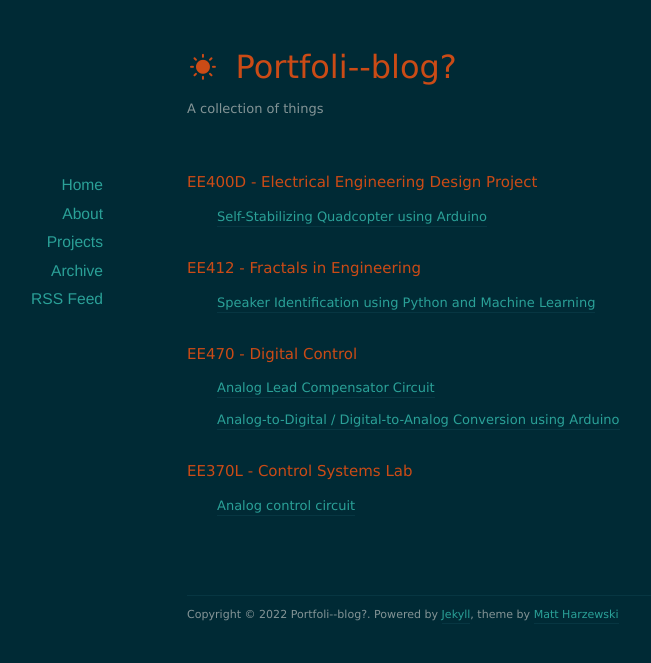
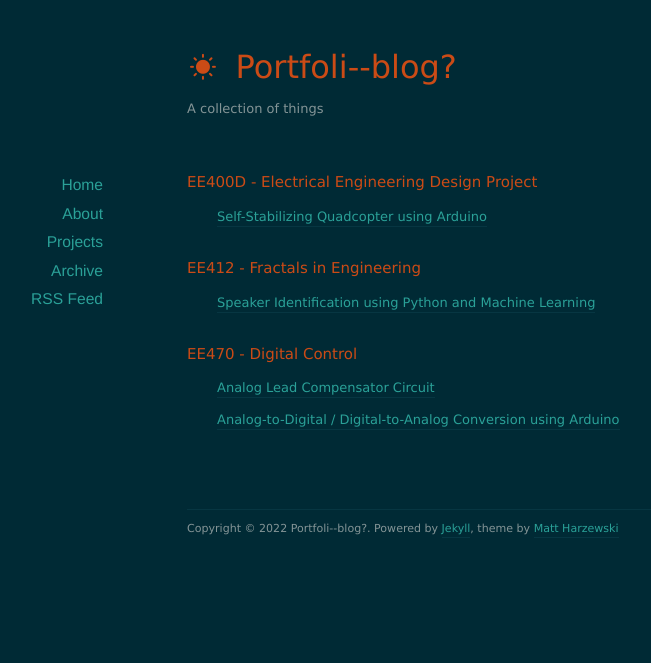
Before and after one commit to nolanschan/nolanschan.github.io, a Jekyll site: the page built from projects/index.markdown, in a window 1280 px wide. Shown: the top 663 px of the page, without its empty margins (53-704 px from the left). Built offline with Jekyll 4.4.1, drawn with Linux system fonts in a browser that asks for light colours; nearby versions of some CDN libraries.

Commit message:
Update index.markdown

```diff
--- a/projects/index.markdown
+++ b/projects/index.markdown
@@ -13,6 +13,3 @@ layout: default
 ## EE470 - Digital Control ##
 - <a href="/projects/leadcompcircuit">Analog Lead Compensator Circuit</a>
 - <a href="/projects/adcdac">Analog-to-Digital / Digital-to-Analog Conversion using Arduino</a>
-
-## EE370L - Control Systems Lab ##
--  <a href="/projects/controlsystemslab">Analog control circuit</a>
```
